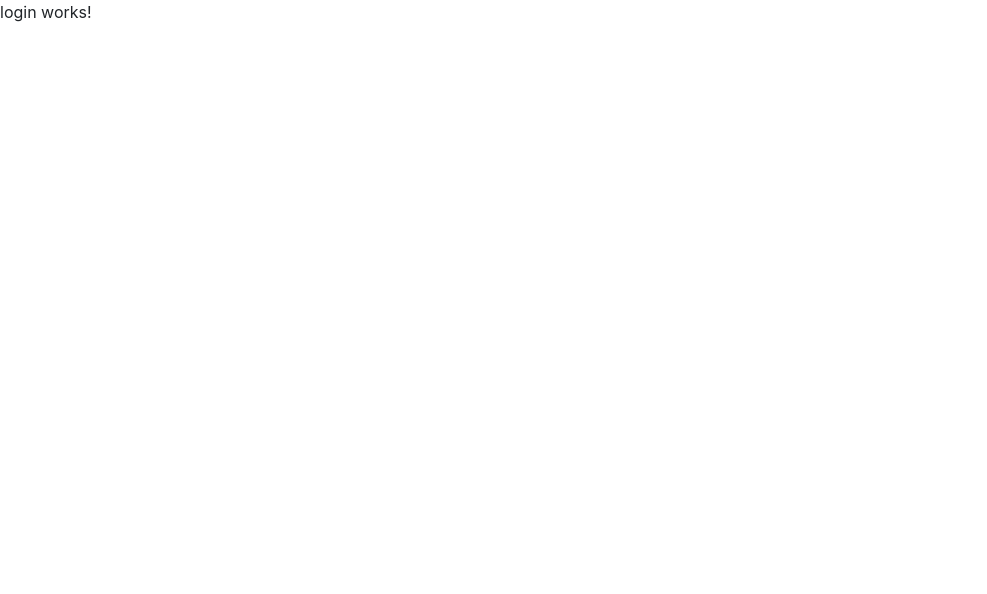
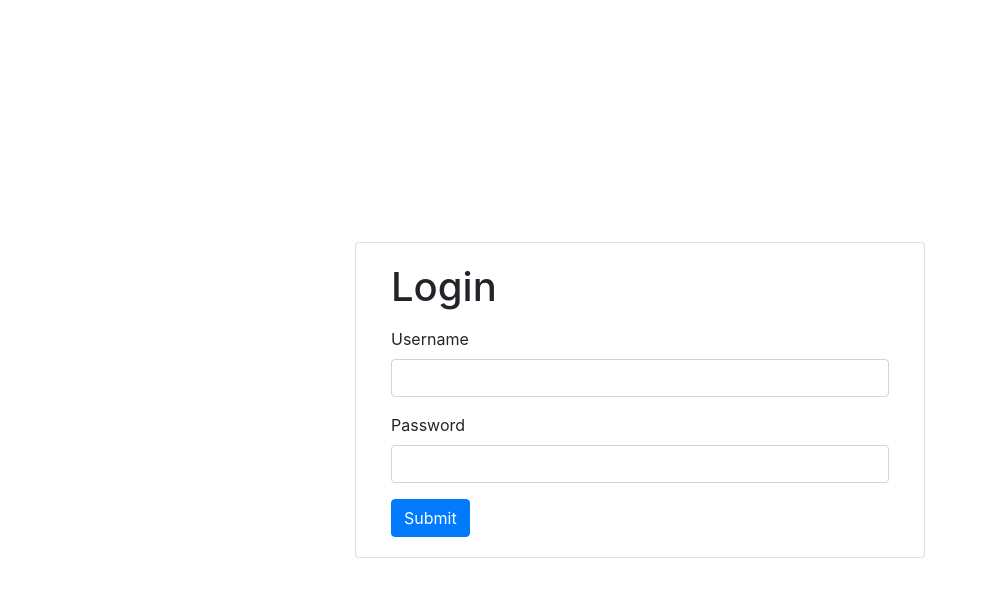
Before and after one commit to lvhtrong/angular-learning, an Angular app: page /auth/login in a window 1280 px wide. Shown: the top 594 px of the page, without its empty margins (0-987 px from the left). Built offline with nearby package versions, Linux system fonts and the light colour scheme.

Commit message:
Login - Implement UI

```diff
--- a/src/app/modules/auth/pages/login/login.component.html
+++ b/src/app/modules/auth/pages/login/login.component.html
@@ -1 +1,32 @@
-<p>login works!</p>
+<div class="container">
+  <div class="row flex justify-content-center align-items-center h-100">
+    <div class="col-md-6 card">
+      <div class="card-body">
+        <h1 class="mb-3">Login</h1>
+        <div class="form-group">
+          <label for="login-email-input">Username</label>
+          <input
+            type="email"
+            class="form-control"
+            id="login-email-input"
+            [value]="username"
+            (input)="onUsernameChange($event.target.value)"
+          />
+        </div>
+        <div class="form-group">
+          <label for="login-password-input">Password</label>
+          <input
+            type="password"
+            class="form-control"
+            id="login-password-input"
+            [value]="password"
+            (input)="onPasswordChange($event.target.value)"
+          />
+        </div>
+        <button type="submit" class="btn btn-primary" (click)="onSubmitClick()">
+          Submit
+        </button>
+      </div>
+    </div>
+  </div>
+</div>
--- a/src/app/modules/auth/pages/login/login.component.scss
+++ b/src/app/modules/auth/pages/login/login.component.scss
@@ -0,0 +1,3 @@
+.container {
+  height: 100vh;
+}
--- a/src/app/modules/auth/pages/login/login.component.ts
+++ b/src/app/modules/auth/pages/login/login.component.ts
@@ -3,13 +3,29 @@ import { Component, OnInit } from '@angular/core';
 @Component({
   selector: 'app-login',
   templateUrl: './login.component.html',
-  styleUrls: ['./login.component.scss']
+  styleUrls: ['./login.component.scss'],
 })
 export class LoginComponent implements OnInit {
+  username = '';
+  password = '';
 
-  constructor() { }
+  constructor() {}
 
-  ngOnInit(): void {
+  ngOnInit(): void {}
+
+  onUsernameChange(value: string) {
+    this.username = value;
   }
 
+  onPasswordChange(value: string) {
+    this.password = value;
+  }
+
+  onSubmitClick() {
+    console.log({
+      username: this.username,
+      password: this.password,
+    });
+    // TODO: call api
+  }
 }
```
